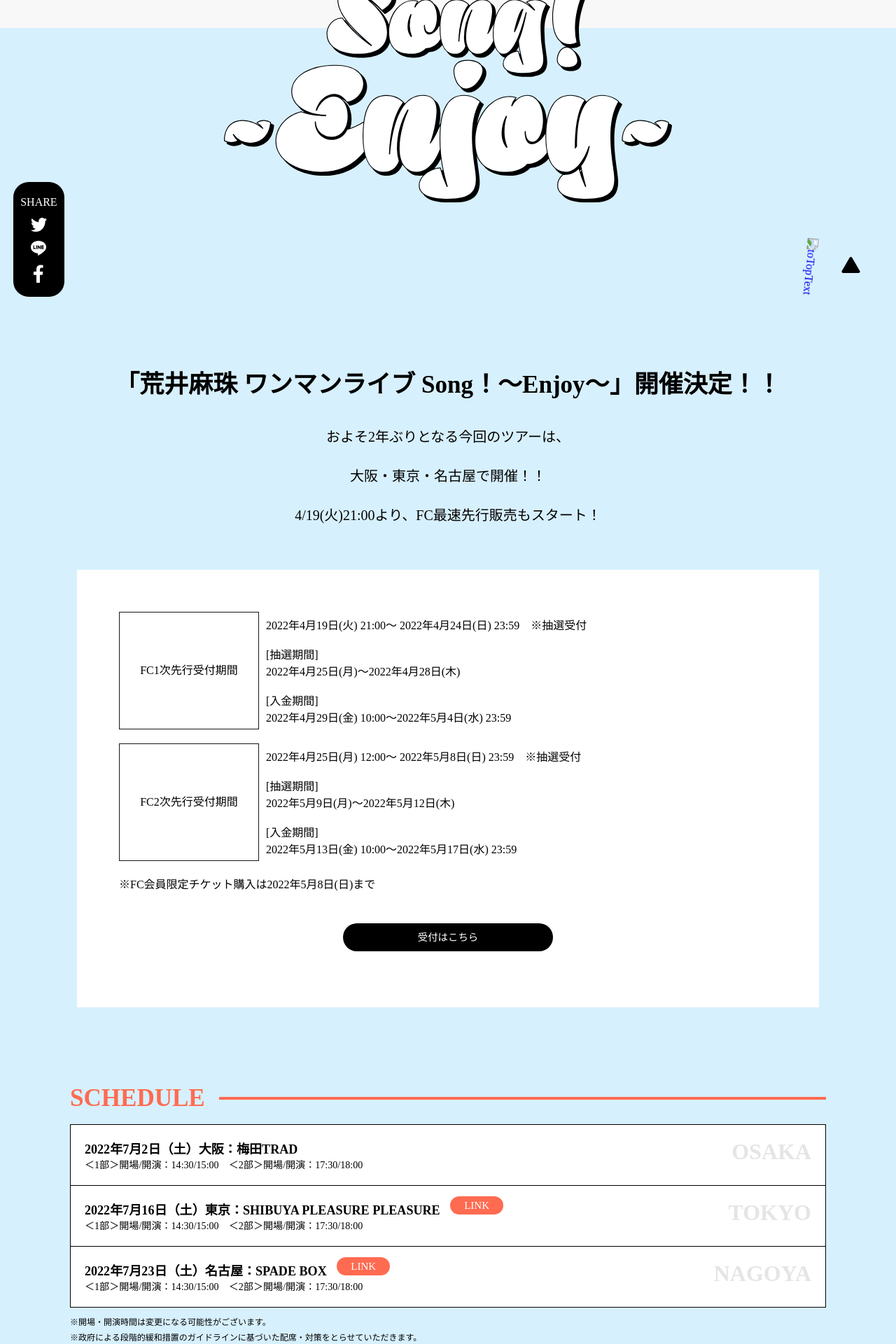
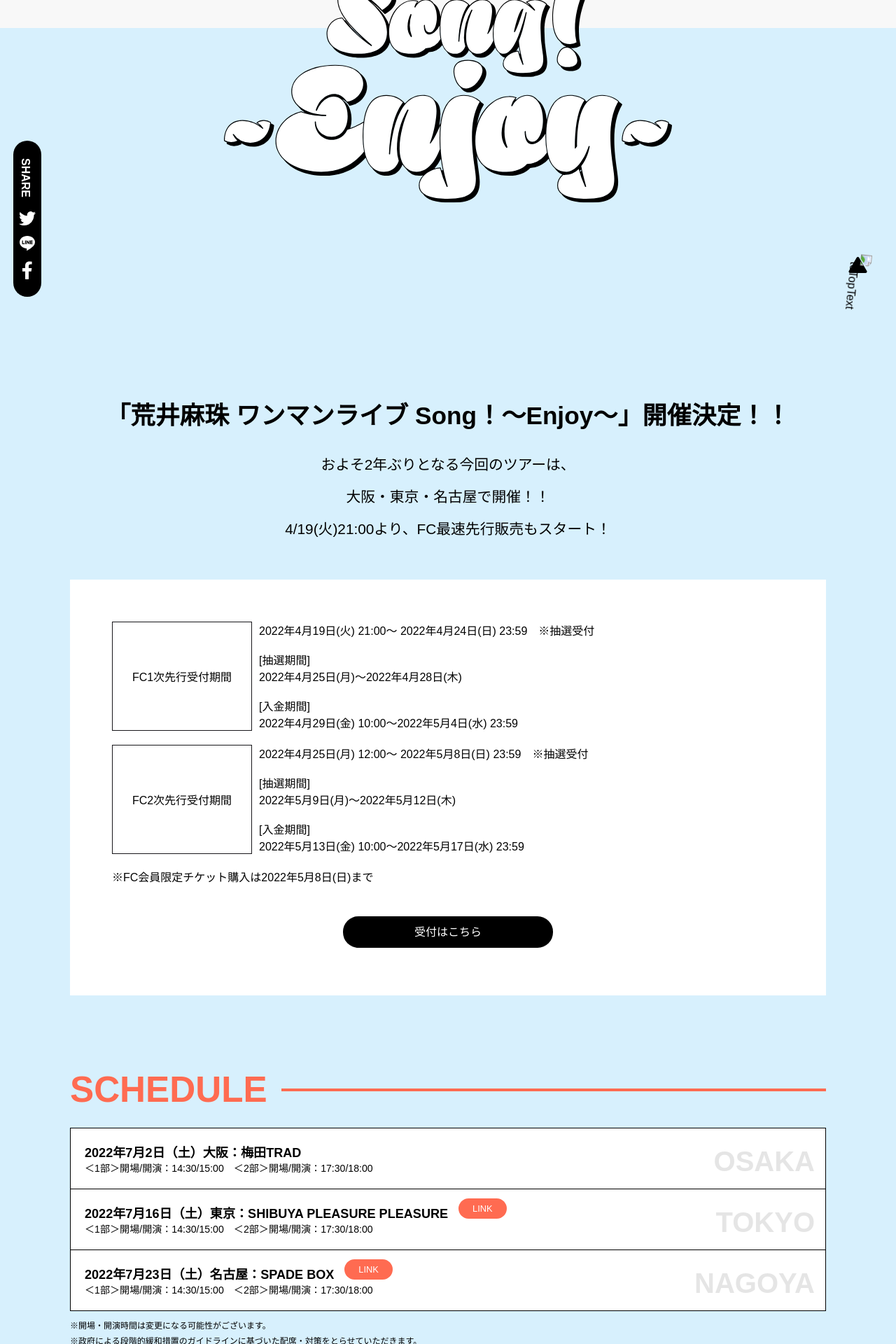
Before and after one commit to mihonakazato/mihonakazato.github.io, a PHP site: page /copy_coding.html in a window 1280 px wide. Shown: the part 360-2280 px from the top of the page at 70% size. Run offline with PHP 8.4, Linux system fonts and the light colour scheme; some web fonts are replaced.

Commit message:
Add files via upload

```diff
--- a/css/stylesheet.css
+++ b/css/stylesheet.css
@@ -1,4 +1,6 @@
 @charset "UTF-8";
+
+
 
 /* common */
 html {
@@ -7,14 +9,14 @@
 }
 
 body {
+  font-family: "游ゴシック体", YuGothic, "游ゴシック", "Yu Gothic", sans-serif;
   margin: 0;
   height: 100%;
   animation: bgchange 25s infinite;
 }
 
 section {
-  margin:0 10px 100px 0;
-  padding-top: 60px;
+  margin-top: 105px;
   z-index: 1;
 }
 
@@ -37,6 +39,7 @@
 }
 
 a {
+  color:black;
   text-decoration: none;
   transition-property: all;
   transition-duration: 0.3s;
@@ -48,7 +51,6 @@
 }
 
 article,
-section,
 h1,
 h2,
 h4,
@@ -60,11 +62,15 @@
   margin: 0;
 }
 
+.font-agenda {
+  font-family: agenda, sans-serif;
+  font-weight: 700;
+  font-style: normal;
+}
+
 .main {
-  max-width: 1284px;
   width: 100%;
-  margin: 0 auto;
-  padding: 30px;
+  padding: 0 30px;
   position: relative;
   z-index: 1;
 }
@@ -72,12 +78,12 @@
 .section-title h2 {
   display: flex;
   align-items: center;
-  font-size: 2.19rem;
-  padding-bottom: 17px;
+  font-size: 2.2rem;
+  padding-bottom: 25px;
 }
 
 .section-title h2::after {
-  border: 2px solid black;
+  border: 1.5px solid black;
   content: "";
   width: 100%;
   margin-left: 20px;
@@ -101,7 +107,6 @@
 
 /* header */
 #header {
-  /* ビューポートに合わせる */
   height: 100vh;
   position: relative;
   animation: fadeInAnime 3s forwards;
@@ -121,7 +126,6 @@
 }
 
 #header .header__image {
-  /* 中央寄せ */
   position: absolute;
   top: 50%;
   left: 50%;
@@ -129,7 +133,6 @@
 }
 
 #header .header__image h1 img {
-  /* 親要素の100% */
   max-width: 100%;
   width: auto;
 }
@@ -138,14 +141,13 @@
   font-size: 1rem; /* 16px */
   text-align: right;
   position: fixed;
-  top: 20px;
-  right: 15px;
+  top: 18px;
+  right: 19px;
 }
 
 .header__menu-link {
-  font-weight: bold;
   color: #000000;
-  line-height: 34px;
+  line-height: 30px;
 }
 
 #header .header__menu ul li .header__menu-top:hover {
@@ -170,21 +172,20 @@
 }
 
 .title h2 {
-  font-size: 2.19rem; /* 35px */
+  font-size: 1.8rem;
   font-weight: bold;
   margin-bottom: 25px;
 }
 
 .title p {
-  font-size: 1.25rem; /* 20px */
-  line-height: 2.8;
+  font-size: 0.95rem;
+  line-height: 2.2;
 }
 
 /* reception */
 .reception {
   padding: 30px 30px 50px 30px;
   background-color: #fff;
-  margin: 50px 10px;
 }
 
 .reception ul li {
@@ -199,6 +200,7 @@
   padding: 5px 10px;
   margin: 0 auto 10px;
   border: 1px solid #17161a;
+  vertical-align: middle;
 }
 
 .reception ul li p {
@@ -206,13 +208,13 @@
 }
 
 .reception .reception__btn {
-  font-size: 0.9rem;
+  font-size: 1rem;
   display: block;
-  height: 40px;
+  height: 45px;
   width: 300px;
-  line-height: 40px;
+  line-height: 45px;
   background-color: black;
-  margin: 45px auto 20px;
+  margin: 45px auto 8px;
 }
 
 .reception .reception__btn:hover {
@@ -249,18 +251,21 @@
   color: #E5E5E5;
   position: absolute;
   right: 15px;
-  bottom: 10px;
-  font-size: 32px;
-  font-weight: bold;
+  bottom: 15px;
+  font-size: 40px;
+  font-weight: 900;
+  z-index: 1;
 }
 
 #schedule ul li .schedule__date .schedule__link {
+  position: relative;
   font-weight: normal;
-  padding: 5px 20px;
+  padding: 7px 20px;
   margin-left: 10px;
   background-color: #ff6b51;
-  font-size: 0.94rem;
+  font-size: 0.8rem;
   vertical-align: top;
+  z-index: 10;
 }
 
 #schedule ul li .schedule__date .schedule__link:hover{
@@ -362,8 +367,23 @@
   width: 100%;
 }
 
+.official-website .pageToArrow {
+  width: 60px;
+  height: 40px;
+  position: absolute;
+  top: 40px;
+  left: 40px;
+  transition: 0.3s;
+}
+
+.official-website:hover .pageToArrow {
+  transform: translateX(-20%);
+  transition: 0.3s;
+}
+
 .official-website a {
   display: block;
+  font-weight: normal;
 }
 
 .official-website a span {
@@ -372,7 +392,7 @@
 
 /* footer */
 footer {
-  padding: 30px 10px 140px;
+  padding: 30px 10px 190px;
   text-align: center;
   font-size: 0.75rem;
 }
@@ -383,19 +403,19 @@
   position: fixed;
   bottom: 2%;
   left: 1.5%;
-  padding: 20px 10px;
+  padding: 25px 8px;
   border-radius: 22px;
   text-align: center;
   z-index: 10;
 }
 
-.share-menu .share {
+.share-menu .text {
   writing-mode: vertical-rl;
   padding-bottom: 5px;
 }
 
 .share-menu .share-icon {
-  padding-top: 13px;
+  padding-top: 15px;
 }
 
 .share-menu .share-icon img {
@@ -409,15 +429,24 @@
 
 /* toTop */
 .toTop {
+  text-align: right;
+}
+
+.toTop a {
   position: fixed;
   bottom: 50px;
-  right: 50px;
-  text-align: right;
+  right: 40px;
+  display: block;
   z-index: 10;
 }
 
-.toTop a::before {
-  background-image: url(../img/pageto_text.svg);
+.toTop .toTopText {
+  width: 80px;
+  height: auto;
+  position: fixed;
+  bottom: 20px;
+  right: 15px;
+  /* animation: 8s linear infinite spin; */
 }
 
 /* keyframes */
@@ -463,10 +492,40 @@
   }
 }
 
+@keyframes spin {
+  0% {
+    transform: rotate(360deg);
+  }
+  100% {
+    transform: rotate(0);
+  }
+}
+
+/* PC */
 @media(min-width: 768px) {
+  /* common */
   .main {
     padding: 20px 100px;
   }
+
+  .section-title h2 {
+    font-size: 3.2rem;
+  }
+
+  .section-title h2::after {
+    border: 2.5px solid black;
+  }
+
+  /* title */
+  .title h2 {
+    font-size: 2.2rem;
+  }
+
+  .title p {
+    font-size: 1.3rem;
+  }
+
+  /* reception */
 
   .reception {
     padding: 60px;
@@ -474,16 +533,17 @@
   }
 
   .reception ul li {
-    display: flex;
+    width: 100%;
+    display: table;
     align-items: center;
-    vertical-align: bottom;
+    vertical-align: middle;
   }
 
   .reception ul li h4 {
-    line-height: 156px;
+    display: table-cell;
     margin: 0;
     width: 200px;
-    vertical-align: bottom;
+    vertical-align: middle;
   }
 
   .reception ul li p {
@@ -494,15 +554,27 @@
     display: none;
   }
 
+   /* schedule */
+
   .schedule__sp {
     display: none;
   }
 
+  #schedule
+
+  #schedule ul li .schedule__date {
+    font-size: 1.3rem;
+    padding-bottom: 5px;
+  }
+
+  #schedule ul li .schedule__time {
+    font-size: 0.88rem;
+  }
+
   #schedule ul li .schedule__city {
     position: absolute;
-    right: 20px;
-    top: 45%;
-    transform: translateY(-50%);
+    top: 25px;
+    right: 15px;
   }
 
   #ticket ul li {
```
